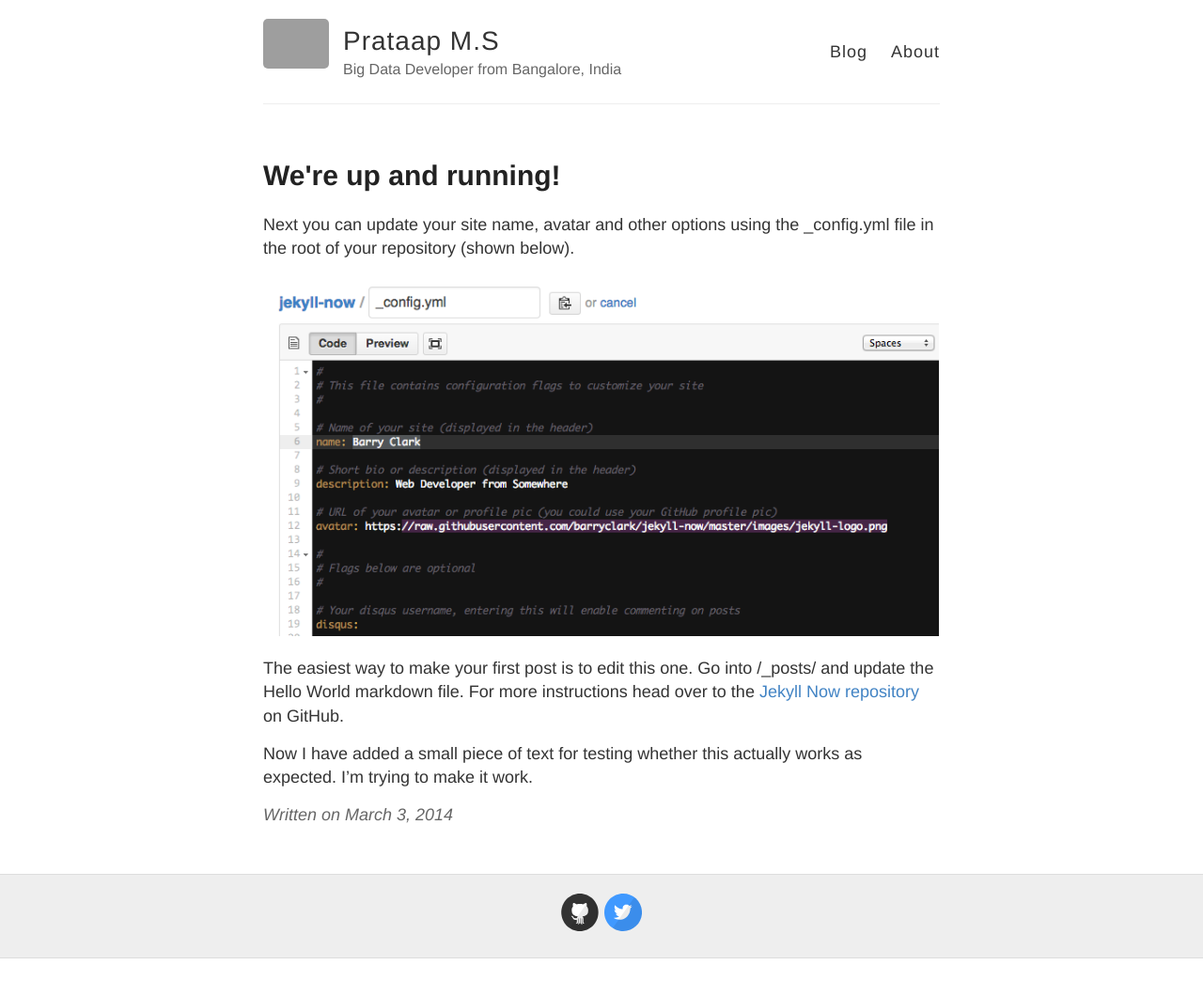
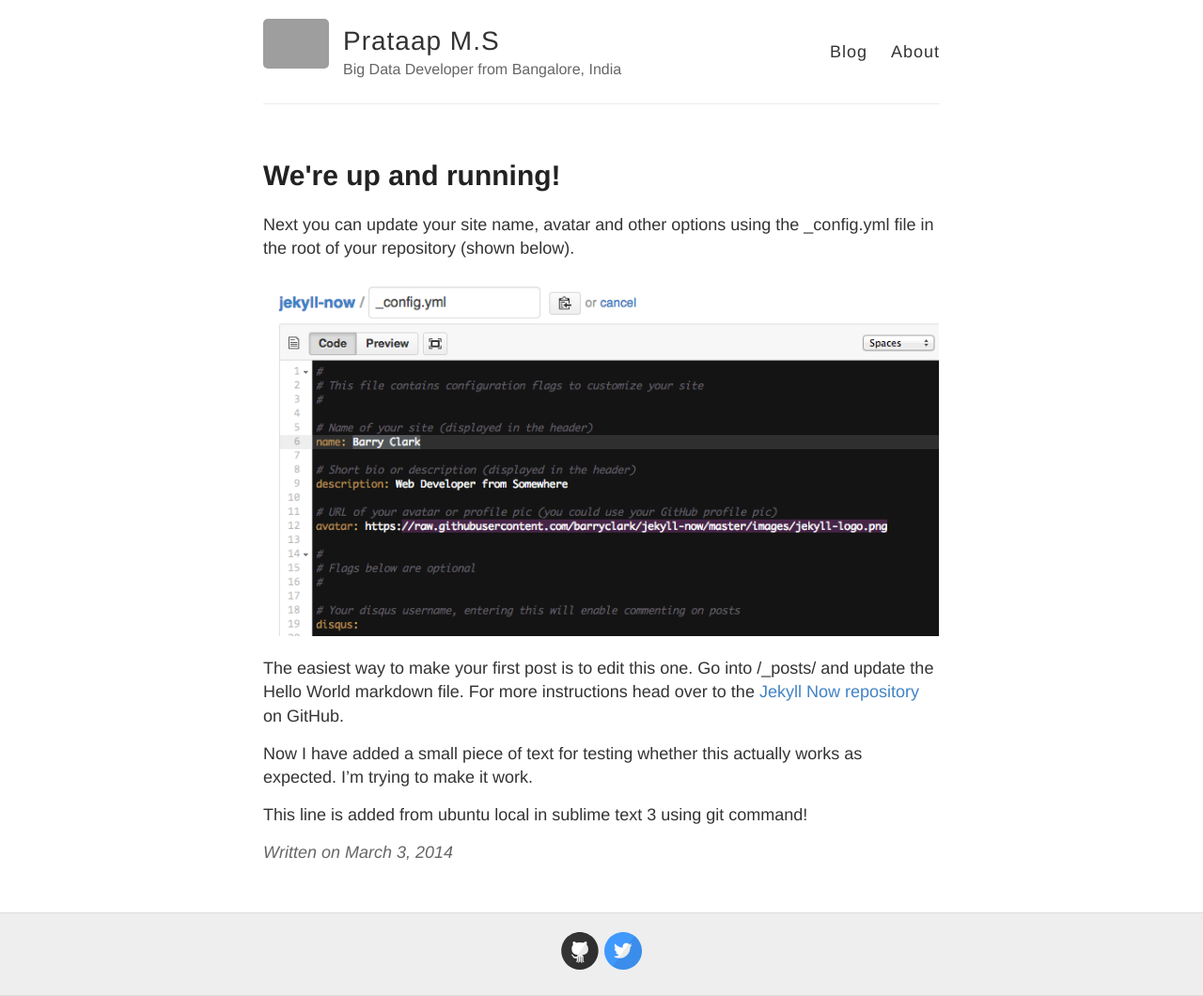
Before and after one commit to prataap/prataap.github.io, a Jekyll site: the page built from _posts/2014-3-3-Hello-World.md, in a window 1280 px wide. Shown: the whole page at 94% size. Built offline with Jekyll 4.4.1, drawn with Linux system fonts in a browser that asks for light colours; before the commit the page ends 1020 px from its top, so only the background shows below that; grey boxes are pictures that could not be loaded.

Commit message:
testing hi from ubuntu sublime

```diff
--- a/_posts/2014-3-3-Hello-World.md
+++ b/_posts/2014-3-3-Hello-World.md
@@ -11,3 +11,5 @@ The easiest way to make your first post is to edit this one. Go into /_posts/ an
 
 Now I have added a small piece of text for testing whether this actually works as expected.
 I'm trying to make it work.
+
+This line is added from ubuntu local in sublime text 3 using git command!
```
